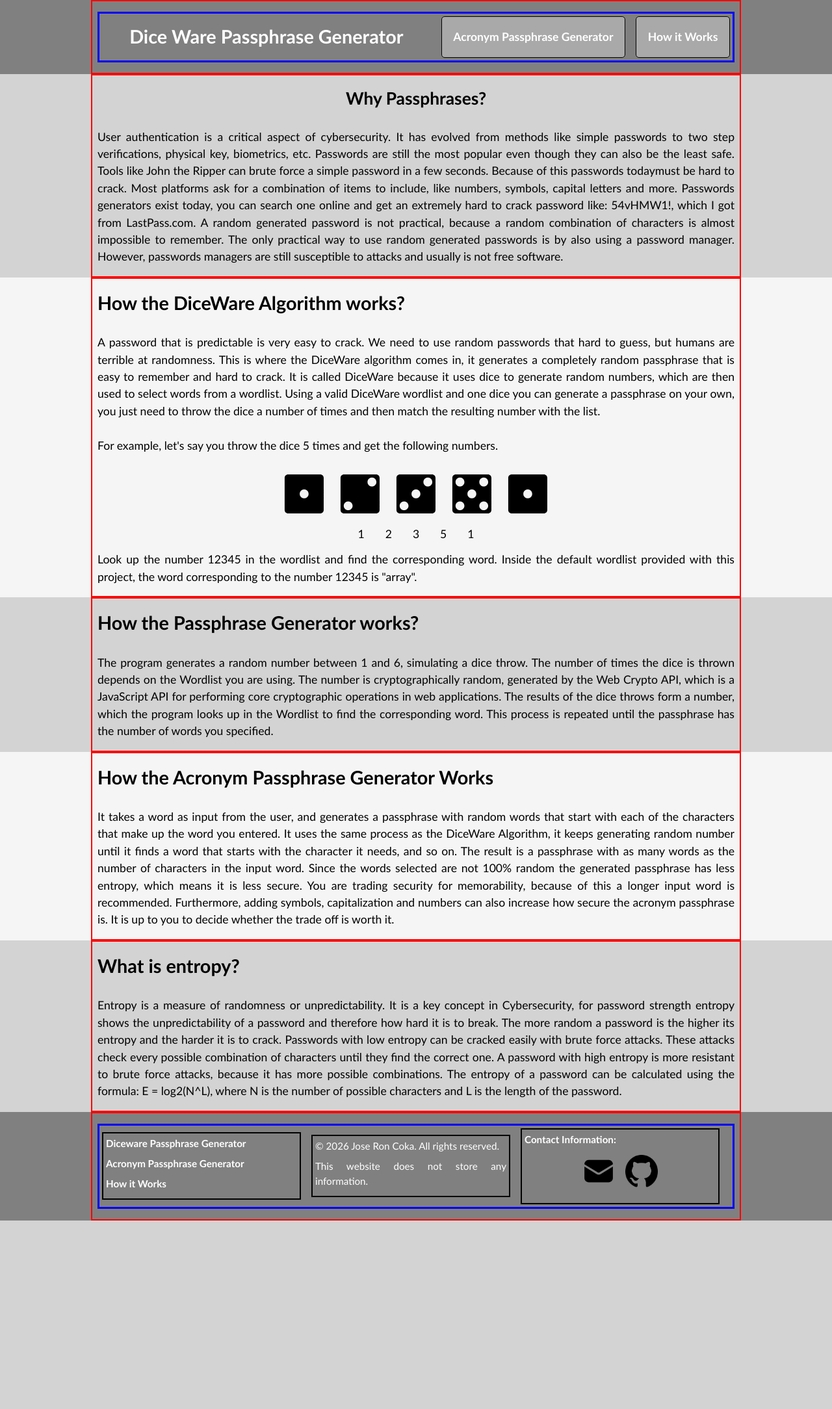
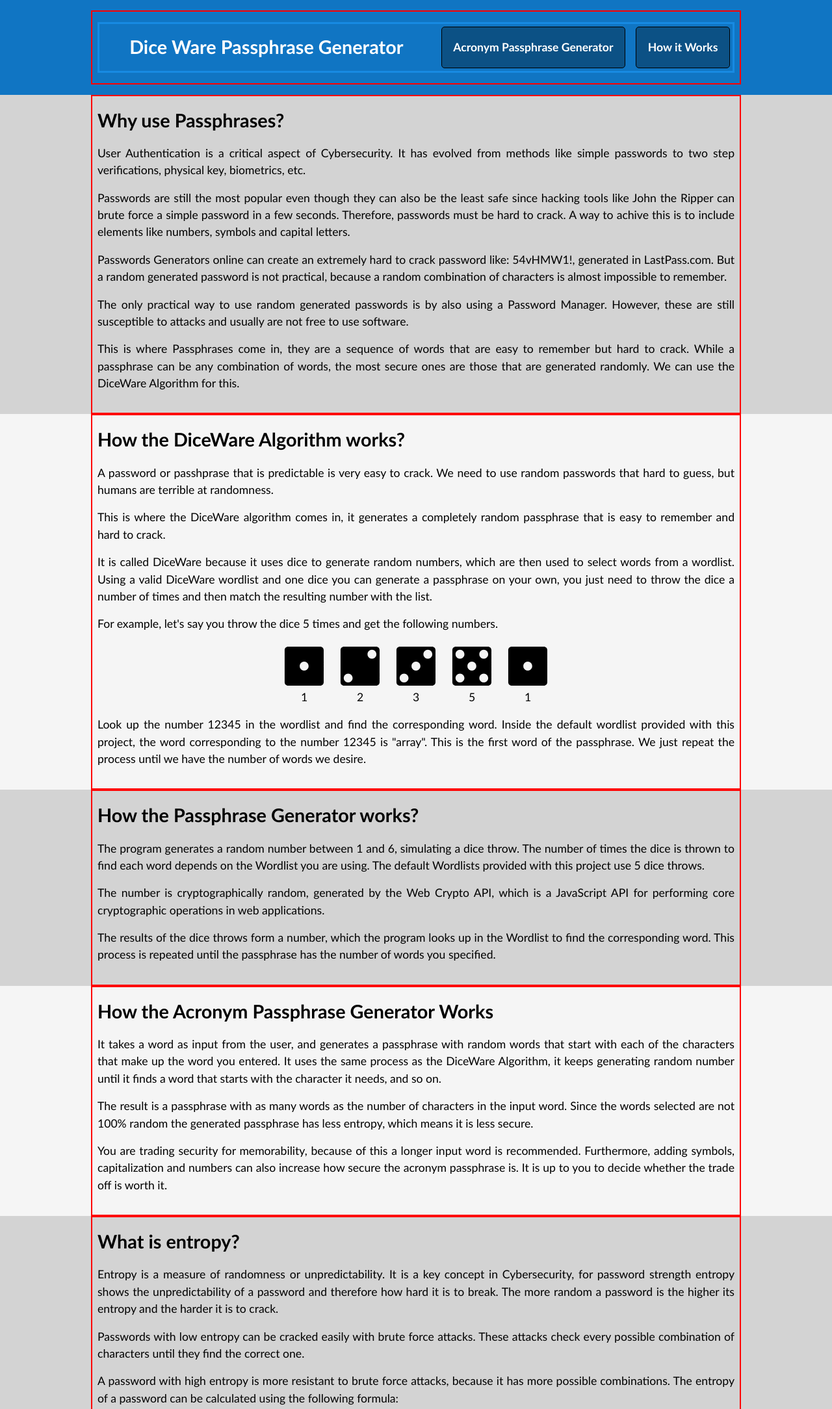
Before and after one commit to JoseRonCoka/Diceware-Passphrase-Generator-, a plain HTML site: page HowItWorks.html in a window 1280 px wide. Shown: the top 2168 px of the page at 65% size. Before the commit the page ends 1878 px from the top, so only its background shows below. Drawn offline with Linux system fonts and the light colour scheme.

Commit message:
Finalized layout updates, added new colors to header and footer, added @media to wrap content on small screens

```diff
--- a/HowItWorks.html
+++ b/HowItWorks.html
@@ -41,22 +41,28 @@ Page: How It Works, explains the algorithm.-->
 
   <section class="graySection">
     <div class="content">
-    <h1>Why Passphrases?</h1>
-    <br>
+    <h2>Why use Passphrases?</h2>
+
     <p>
-      User authentication is a critical aspect of cybersecurity. It has evolved from methods like simple passwords to
+      User Authentication is a critical aspect of Cybersecurity. It has evolved from methods like simple passwords to
       two step verifications, physical key, biometrics, etc.
-      Passwords are still the most popular even though they can also be the least safe. Tools like John the Ripper can
-      brute force a simple password in a few seconds.
-      Because of this passwords todaymust be hard to crack. Most platforms ask for a combination of items to include,
-      like numbers, symbols, capital letters and more.
-      Passwords generators exist today, you can search one online and get an extremely hard to crack password like:
-      54vHMW1!, which I got from LastPass.com.
-
-      A random generated password is not practical, because a random combination of characters is almost impossible to
+      </p>
+      <p>
+        Passwords are still the most popular even though they can also be the least safe since hacking tools like John the Ripper can
+      brute force a simple password in a few seconds. Therefore, passwords must be hard to crack. A way to achive this is to include elements
+      like numbers, symbols and capital letters.
+      </p>
+    <p>
+      Passwords Generators online can create an extremely hard to crack password like:
+      54vHMW1!, generated in LastPass.com. But a random generated password is not practical, because a random combination of characters is almost impossible to
       remember.
-      The only practical way to use random generated passwords is by also using a password manager.
-      However, passwords managers are still susceptible to attacks and usually is not free software.
+      </p>
+      The only practical way to use random generated passwords is by also using a Password Manager.
+      However, these are still susceptible to attacks and usually are not free to use software.
+    </p>
+    <p>
+      This is where Passphrases come in, they are a sequence of words that are easy to remember but hard to crack. While a passphrase can be any
+      combination of words, the most secure ones are those that are generated randomly. We can use the DiceWare Algorithm for this.
     </p>
   </div>
   </section>
@@ -64,58 +70,82 @@ Page: How It Works, explains the algorithm.-->
   <section class="whiteSection">
     <div class="content">
     <h2>How the DiceWare Algorithm works?</h2>
-    <br>
+
     <p>
-      A password that is predictable is very easy to crack. We need to use random passwords that hard to guess, but
+      A password or passhprase that is predictable is very easy to crack. We need to use random passwords that hard to guess, but
       humans are terrible at randomness.
+      </p>
+      <p>
       This is where the DiceWare algorithm comes in, it generates a completely random passphrase that is easy to
       remember and hard to crack.
+      </p>
+      <p>
       It is called DiceWare because it uses dice to generate random numbers, which are then used to select words from a
       wordlist.
       Using a valid DiceWare wordlist and one dice you can generate a passphrase on your own, you just need to throw the
       dice a number of times and then match the resulting number with the list.
     </p>
-    <br>
-
-
     <p>
       For example, let's say you throw the dice 5 times and get the following numbers.
     </p>
-    <br>
 
 
     <!--Divs used to format images correctly. Used like a table in this case-->
-    <div>
+
+
+
       <div class="footerLink">
-        <img src="/Assets/Images/dice-one.svg" alt="dice resulting in 1" width="70" height="70">
-        <img src="/Assets/Images/dice-two.svg" alt="dice resulting in 2" width="70" height="70">
-        <img src="/Assets/Images/dice-three.svg" alt="dice resulting in 3" width="70" height="70">
-        <img src="/Assets/Images/dice-five.svg" alt="dice resulting in 5" width="70" height="70">
-        <img src="/Assets/Images/dice-one.svg" alt="dice resulting in 1" width="70" height="70">
+        <div>
+          <div>
+            <img src="/Assets/Images/dice-one.svg" alt="dice resulting in 1" width="70" height="70">
+          </div>
+          <div class="divCenter">
+            <p>1</p>
+          </div>
+        </div>
+
+        <div>
+          <div>
+            <img src="/Assets/Images/dice-two.svg" alt="dice resulting in 2" width="70" height="70">
+          </div>
+          <div class="divCenter">
+            <p >2</p>
+          </div>
+        </div>
+
+         <div>
+          <div>
+            <img src="/Assets/Images/dice-three.svg" alt="dice resulting in 3" width="70" height="70">
+          </div>
+          <div class="divCenter">
+            <p >3</p>
+          </div>
+        </div>
+
+        <div>
+          <div>
+            <img src="/Assets/Images/dice-five.svg" alt="dice resulting in 5" width="70" height="70">
+          </div>
+          <div class="divCenter">
+            <p >5</p>
+          </div>
+        </div>
+
+        <div>
+          <div>
+            <img src="/Assets/Images/dice-one.svg" alt="dice resulting in 1" width="70" height="70">
+          </div>
+          <div class="divCenter">
+            <p >1</p>
+          </div>
+        </div>
       </div>
-      <div class="footerLink">
-        <p>1</p>
-        <br>
-        <br>
-        <p>2</p>
-        <br>
-        <br>
-        <p>3</p>
-        <br>
-        <br>
-        <p>5</p>
-        <br>
-        <br>
-        <p>1</p>
-      </div>
-    </div>
 
     <p>
       Look up the number 12345 in the wordlist and find the corresponding word.
       Inside the default wordlist provided with this project, the word corresponding to the number 12345 is "array".
+      This is the first word of the passphrase. We just repeat the process until we have the number of words we desire.
     </p>
-
-
 
     </div>
   </section>
@@ -123,12 +153,16 @@ Page: How It Works, explains the algorithm.-->
   <section class="graySection">
     <div class="content">
     <h2>How the Passphrase Generator works?</h2>
-    <br>
+
     <p>
       The program generates a random number between 1 and 6, simulating a dice throw. The number of times the dice is
-      thrown depends on the Wordlist you are using.
+      thrown to find each word depends on the Wordlist you are using. The default Wordlists provided with this project use 5 dice throws.
+    </p>
+    <p>
       The number is cryptographically random, generated by the Web Crypto API, which is a JavaScript API for performing
       core cryptographic operations in web applications.
+    </p>
+    <p>
       The results of the dice throws form a number, which the program looks up in the Wordlist to find the corresponding
       word.
       This process is repeated until the passphrase has the number of words you specified.
@@ -139,15 +173,19 @@ Page: How It Works, explains the algorithm.-->
   <section class="whiteSection">
     <div class="content">
     <h2>How the Acronym Passphrase Generator Works</h2>
-    <br>
+
     <p>
       It takes a word as input from the user, and generates a passphrase with random words that start with each of the
       characters that make up the word you entered.
       It uses the same process as the DiceWare Algorithm, it keeps generating random number until it finds a word that
       starts with the character it needs, and so on.
+      </p>
+    <p>
       The result is a passphrase with as many words as the number of characters in the input word.
       Since the words selected are not 100% random the generated passphrase has less entropy, which means it is less
       secure.
+      </p>
+      <p>
       You are trading security for memorability, because of this a longer input word is recommended.
       Furthermore, adding symbols, capitalization and numbers can also increase how secure the acronym passphrase is.
       It is up to you to decide whether the trade off is worth it.
@@ -158,17 +196,30 @@ Page: How It Works, explains the algorithm.-->
   <section class="graySection">
     <div class="content">
     <h2>What is entropy?</h2>
-    <br>
+
     <p>
       Entropy is a measure of randomness or unpredictability. It is a key concept in Cybersecurity, for password
       strength entropy shows the unpredictability of a password and therefore how hard it is to break.
-      The more random a password is the higher its entropy and the harder it is to crack. Passwords with low entropy can
-      be cracked easily with brute force attacks.
+      The more random a password is the higher its entropy and the harder it is to crack.
+      </p>
+      <p>
+      Passwords with low entropy can be cracked easily with brute force attacks.
       These attacks check every possible combination of characters until they find the correct one.
+      </p>
+      <p>
       A password with high entropy is more resistant to brute force attacks, because it has more possible combinations.
-      The entropy of a password can be calculated using the formula: E = log2(N^L), where N is the number of possible
-      characters and L is the length of the password.
-    </p>
+      The entropy of a password can be calculated using the following formula:
+      </p>
+      <div class="divCenter">
+      <span>E = log<sub>2</sub>(N<sup>L</sup>)</span>
+      </div>
+      <p>
+      Where:
+      </p>
+      <ul>
+        <li>N is the number of possible characters.</li>
+        <li>L is the length of the password.</li>
+      </ul>
     </div>
   </section>
 
@@ -181,9 +232,9 @@ Page: How It Works, explains the algorithm.-->
     <div class="divFlexContainer">
       <!--Navigation on Footer-->
       <div class="footerDivColumn">
-        <a class="button" href="DiceWarePassphraseGenerator.html">Diceware Passphrase Generator</a>
-        <a class="button" href="AcronymPassphraseGenerator.html">Acronym Passphrase Generator</a>
-        <a class="button" href="HowItWorks.html">How it Works</a>
+        <a class="footerNav" href="DiceWarePassphraseGenerator.html">Diceware Passphrase Generator</a>
+        <a class="footerNav" href="AcronymPassphraseGenerator.html">Acronym Passphrase Generator</a>
+        <a class="footerNav" href="HowItWorks.html">How it Works</a>
       </div>
 
       <!--Website Information-->
--- a/style.css
+++ b/style.css
@@ -54,8 +54,8 @@ h6 {
 /* ||General Styles */
 
 header {
-  background-color: gray;
-  /*background-color: rgb(0, 85, 182);
+  /*background-color: gray;*/
+  background-color: rgb(16, 117, 195);
   padding: 1rem 1rem;
   /*display: flex;*/
   /*justify-content: space-between;
@@ -76,6 +76,7 @@ body {
   font-size: 1.1rem;
   text-align: justify;
   background-color: lightgray;
+  /*background-color: whitesmoke;*/
 
   h1 {
     text-align: center;
@@ -86,7 +87,7 @@ footer {
   /*display: flex;*/
   align-items: center;
   justify-content: center;
-  background-color: gray;
+  background-color:  rgb(12, 81, 133);
   /*padding: 1rem 1rem;*/
   color: white;
   text-decoration: none;
@@ -104,6 +105,7 @@ nav {
 nav a {
   text-decoration: none;
   background-color: darkgray;
+  background-color: rgb(12, 81, 133);
   color: white;
   padding: 1em 1em;
   /*8px 5px;*/
@@ -131,6 +133,12 @@ input {
   font-size: 1rem;
   background-color: gray;
   color: white;
+  caret-color: white;
+
+}
+
+#throws{
+  caret-color: white;
 }
 
 input[type="button"] {
@@ -160,7 +168,7 @@ input[type="button"] {
 }
 
 .divFlexContainer {
-  border: solid blue;
+  border: solid rgb(23, 138, 226);
   display: flex;
   /* space between panels */
   gap: 1rem;
@@ -211,10 +219,11 @@ input[type="button"] {
   font-weight: bold;
 }
 
+/*
 .navbar a:hover {
   background-color: lightgray;
   color: gray;
-}
+}*/
 
 
 
@@ -262,6 +271,10 @@ footer div {
   gap: 1rem;
 }
 
+.footerNav hover{
+  text-decoration: underline;
+}
+
 /*
 footer div a img {
   display: flex;
@@ -273,7 +286,8 @@ footer div a img {
 
 
 a:hover {
-  color: lightgray;
+  /*color: lightgray;*/
+  text-decoration: underline;
 }
 
 
@@ -321,6 +335,11 @@ a:hover {
 
   p {
     text-align: justify;
+    margin-bottom: 1rem;
+  }
+
+  h2{
+    margin-bottom: 1rem;
   }
 }
 
@@ -331,6 +350,11 @@ a:hover {
 
   p {
     text-align: justify;
+    margin-bottom: 1rem;
+  }
+
+   h2{
+    margin-bottom: 1rem;
   }
 }
 
@@ -343,8 +367,9 @@ a:hover {
 }
 
 .button:hover {
-  background-color: lightgray;
-  color: gray;
+  background-color:  rgb(160, 160, 160);
+  color: white;
+  text-decoration: underline;
 }
 
 
@@ -364,6 +389,13 @@ a:hover {
   color: white;
   background-color: grey;
   padding: 1rem;
+}
+
+.divCenter{
+  display: flex;
+  justify-content: center;
+  align-items: center;
+  width: 100%;
 }
 
 /* Image css */
@@ -387,3 +419,10 @@ a:hover {
   border-radius: 8px;
   /* optional — rounds corners */
 }
+
+@media (max-width: 600px) {
+  .divFlexContainer{
+    flex-direction: column;
+    /* stack panels vertically on small screens */
+  }
+}
```
Also changed, not shown: AcronymPassphraseGenerator.html (+3 -3 lines), DiceWarePassphraseGenerator.html (+4 -4 lines).
